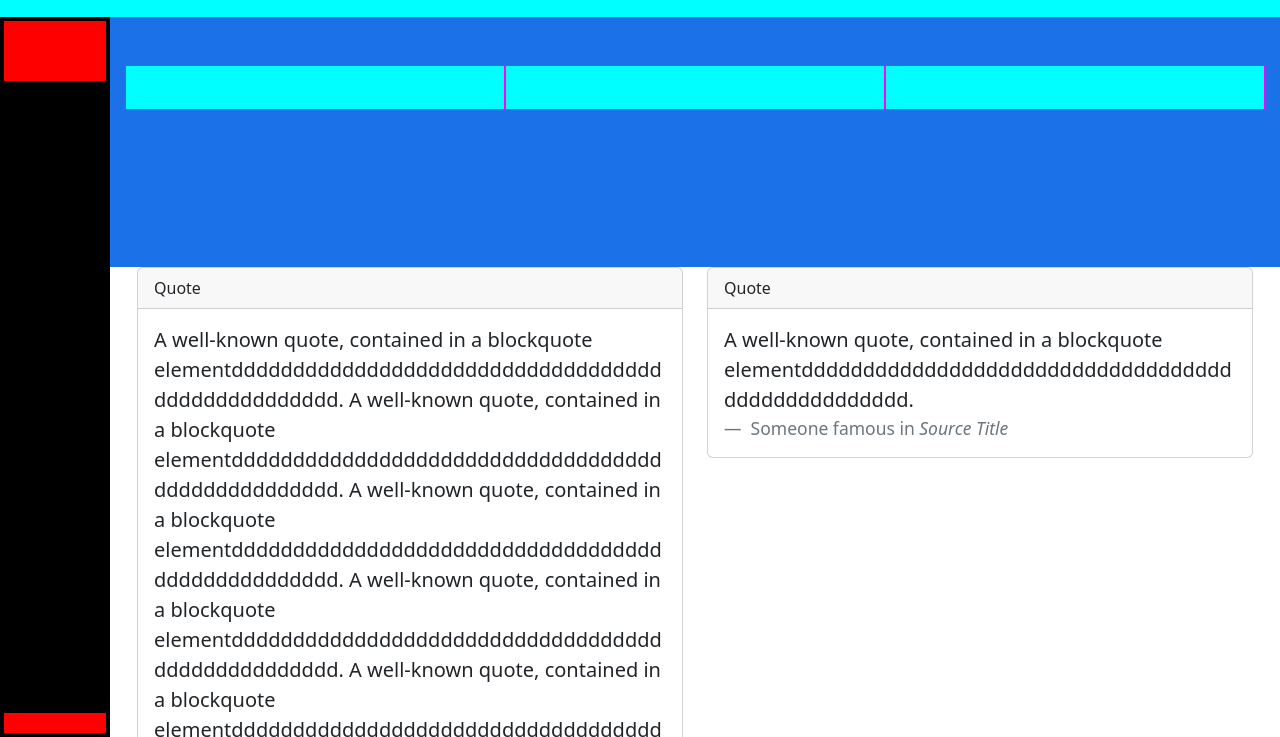
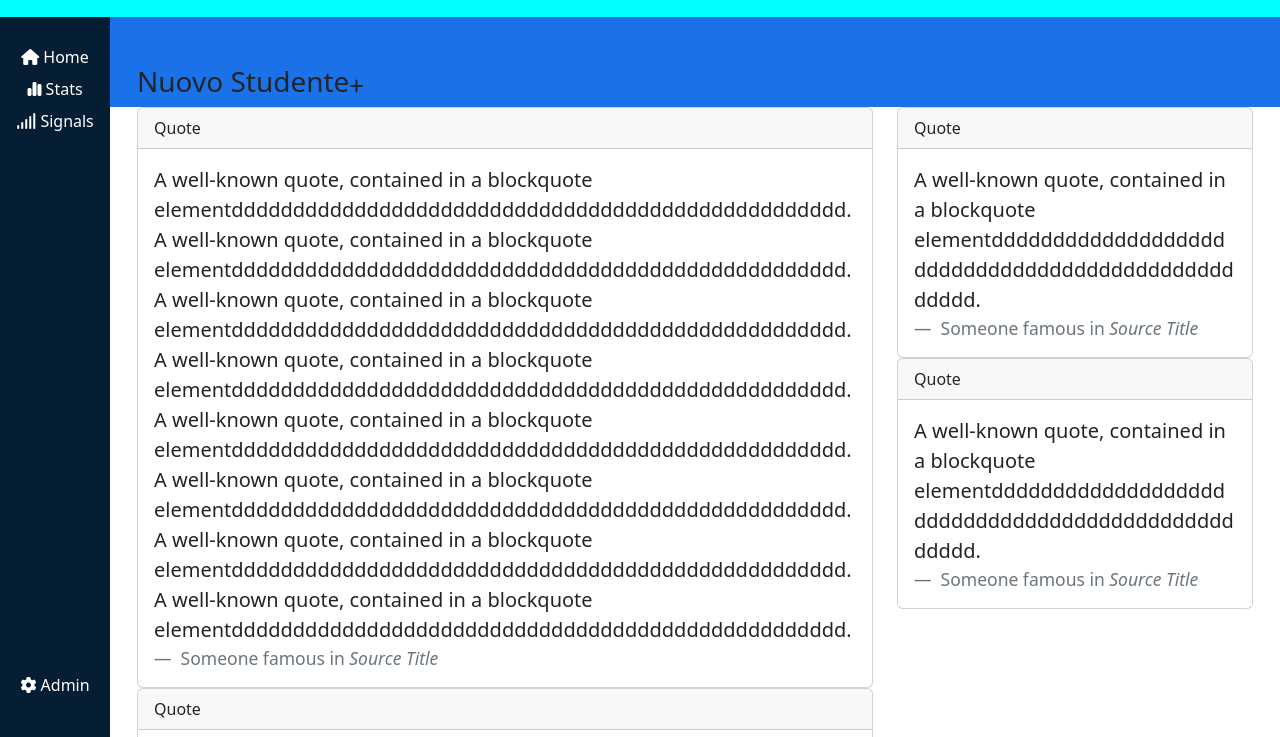
Before and after one commit to Donato-Carola/html-css-bootstrap-dashboard, a plain HTML site: page index.html in a window 1280 px wide. Shown: the part 63-800 px from the top of the page. Drawn offline with nearby package versions, Linux system fonts and the light colour scheme.

Commit message:
modifiche nell'aside con la i tag ul , il menu che scompare costruito con d-none e d-block

```diff
--- a/css/style.css
+++ b/css/style.css
@@ -53,8 +53,8 @@ i.fa-bell{
 /*CSS aside*/
 
 aside{
-    background-color: black;
-    width: 70px;
+    background-color: rgb(5, 30, 52);
+    width: 80px;
     height: calc(100vh - 80px);
 
 }
@@ -65,37 +65,39 @@ aside>section{
 }
 
 aside>section  div{
-    background-color: red;
-    height: 20px;
+
     width: 100%;
 
 }
+
+
 
 /*CSS right box*/
 
 main>section.right-box{
     overflow: auto;
 
-    width: calc(100% - 70px);
+    width: calc(100% - 80px);
     height: calc(100vh - 80px);
 }
 
+
+/*Header del box-right principale*/
+
 section.right-box>header{
     background-color: rgb(27, 114, 232);
-    height: 250px;
-}
 
-section.right-box>header>section>div div{
-    background-color: aqua;
-    height: 45px;
-    border: 1px solid magenta;
 }
 
 
 
 
 
-@media all and (min-width:768px){
+
+
+
+
+@media all and (min-width:992px){
    aside{
     width: 110px;
    }
--- a/index.html
+++ b/index.html
@@ -21,46 +21,45 @@
       <section>
         <nav class="navbar navbar-expand-lg">
           <div class="container-fluid flex-nowrap">
+
             <img src="" class="pe-1" alt="logo" />
 
             <div class="input-group pe-1">
-              <span class="input-group-text" id="basic-addon1"
-                ><i class="fa-solid fa-magnifying-glass"></i
-              ></span>
+              <span class="input-group-text" id="basic-addon1">
+                <i class="fa-solid fa-magnifying-glass"></i>
+            </span>
               <input
                 type="text"
                 class="form-control"
                 placeholder="Username"
                 aria-label="Username"
-                aria-describedby="basic-addon1"
-              />
+                aria-describedby="basic-addon1"/>
             </div>
             <i class="fa-solid fa-bell d-lg-none"></i>
             <div class="collapse navbar-collapse" id="navbarSupportedContent">
               <ul class="navbar-nav ms-auto">
                 <li class="nav-item">
-                  <a class="nav-link active" aria-current="page" href="#"
-                    ><i class="fa-solid fa-bars"></i
-                  ></a>
+                  <a class="nav-link active" aria-current="page" href="#">
+                    <i class="fa-solid fa-bars"></i>
+                  </a>
                 </li>
                 <li class="nav-item">
-                  <a class="nav-link active" aria-current="page" href="#"
-                    ><i class="fa-solid fa-circle-question"></i
-                  ></a>
+                  <a class="nav-link active" aria-current="page" href="#">
+                    <i class="fa-solid fa-circle-question"></i>
+                  </a>
                 </li>
                 <li class="nav-item">
-                  <a class="nav-link active" aria-current="page" href="#"
-                    ><i class="fa-solid fa-ellipsis-vertical"></i
-                  ></a>
+                  <a class="nav-link active" aria-current="page" href="#">
+                    <i class="fa-solid fa-ellipsis-vertical"></i>
+                  </a>
                 </li>
                 <li class="nav-item">
                   <a
                     class="nav-link active d-lg-block"
                     aria-current="page"
-                    href="#"
-                  >
-                    <i class="fa-solid fa-bell"></i
-                  ></a>
+                    href="#">
+                    <i class="fa-solid fa-bell"></i>
+                  </a>
                 </li>
               </ul>
             </div>
@@ -71,17 +70,67 @@
 
     <main class="d-flex">
       <!--Aside laterale nel main-->
-      <aside>
-        <section class="d-flex flex-column justify-content-between p-1 ">
-          <div>
-            <div></div>
-            <div></div>
-            <div></div>
-          </div>
+      <aside class="text-white">
+        <section class="d-flex flex-column justify-content-between p-1 text-center pt-4 pb-4">
 
-          <div></div>
+            <ul class="list-group lh-lg d-lg-none">
+            <li><i class="fa-solid fa-house"></i></li>
+            <li><i class="fa-solid fa-chart-simple"></i></li>
+            <li><i class="fa-solid fa-signal"></i></li>
+          </ul>
+
+
+
+          <ul class="list-group d-lg-none">
+            <li><i class="fa-solid fa-gear"> </i></li>
+
+          </ul>
+
+           <!--CONTENUTO DELL'ASIDE CHE SCOMPARE CON D-LG-NONE , PURTROPPO NON RIESCO CON COLLAPSE-->
+
+
+            <ul class="list-group-item lh-lg d-none d-lg-block ">
+              <li class="w-100">
+                <i class="fa-solid fa-house text-start"></i>
+                <span>Home</span>
+              </li>
+            <li>
+              <i class="fa-solid fa-chart-simple text-start"></i>
+              <span>Stats</span>
+            </li>
+            <li>
+              <i class="fa-solid fa-signal"></i>
+             <span>Signals</span>
+            </li>
+            </ul>
+
+
+
+
+
+ <!--CONTENUTO DELL'ASIDE CHE SCOMPARE CON D-LG-NONE , PURTROPPO NON RIESCO CON COLLAPSE-->
+
+          <ul class="list-group-item d-none d-lg-block">
+            <li>
+              <i class="fa-solid fa-gear"> </i>
+             <span>Admin</span>
+            </li>
+          </ul>
+
+
+
+
+
         </section>
       </aside>
+
+
+
+
+
+
+
+
 
       <!-- sezione principale di destra -->
 
@@ -90,18 +139,42 @@
         <header>
           <section class="container">
             <div class="row pt-5">
-              <div class="col-12 col-md-4"></div>
-              <div class="col-12 col-md-4"></div>
-              <div class="col-12 col-md-4"></div>
+              <div class="col-12 col-md-4 d-flex align-items-center">
+                 <h3>Nuovo Studente</h3>
+                 <i class="fa-solid fa-plus border-2 "></i>
+              </div>
+              <div class="col-12 col-md-4">
+
+              </div>
+              <div class="col-12 col-md-4">
+
+              </div>
             </div>
           </section>
         </header>
-        <!--sezione dove ci sono le card-->
+
+
+
+
+
+
+
+
+
+
+
+
+
+
+
+
+
+
+        <!--sezione dove ci sono le 4 card-->
         <section class="container">
-          <div class="row row-cols-1 row-cols-md-2">
-             <!--Card 1-->
-         <div class="col">
-
+          <div class="row">
+            <!--Card 1 E 2-->
+            <div class="col-12 col-md-8">
               <div class="card">
                 <div class="card-header">Quote</div>
                 <div class="card-body">
@@ -131,32 +204,7 @@
                   </blockquote>
                 </div>
               </div>
-              </div>
 
-
-            <!--Card due-->
-
-            <div class="col">
-              <div class="card">
-                <div class="card-header">Quote</div>
-                <div class="card-body">
-                  <blockquote class="blockquote mb-0">
-                    <p>
-                      A well-known quote, contained in a blockquote
-                      elementdddddddddddddddddddddddddddddddddddddddddddddddddd.
-                    </p>
-                    <footer class="blockquote-footer">
-                      Someone famous in
-                      <cite title="Source Title">Source Title</cite>
-                    </footer>
-                  </blockquote>
-                </div>
-              </div>
-            </div>
-
-            <!--card tre-->
-
-            <div class="col">
               <div class="card">
                 <div class="card-header">Quote</div>
                 <div class="card-body">
@@ -188,9 +236,25 @@
               </div>
             </div>
 
-             <!--card quattro-->
+            <!--Card 3 e 4-->
 
-            <div class="col">
+            <div class="col-12 col-md-4">
+              <div class="card">
+                <div class="card-header">Quote</div>
+                <div class="card-body">
+                  <blockquote class="blockquote mb-0">
+                    <p>
+                      A well-known quote, contained in a blockquote
+                      elementdddddddddddddddddddddddddddddddddddddddddddddddddd.
+                    </p>
+                    <footer class="blockquote-footer">
+                      Someone famous in
+                      <cite title="Source Title">Source Title</cite>
+                    </footer>
+                  </blockquote>
+                </div>
+              </div>
+
               <div class="card">
                 <div class="card-header">Quote</div>
                 <div class="card-body">
@@ -208,118 +272,8 @@
               </div>
             </div>
           </div>
-         </div>
         </section>
       </section>
     </main>
-
-    <!--
-    <header>
-    <nav>
-    </nav>
-   </header>
-
-
-    <div class="d-flex">
-
-    <aside class="d-flex flex-column justify-content-between">
-        <section ></section>
-        <section>
-            <div></div>
-            <div></div>
-           </section>
-
-
-
-    </aside>
-
-<main >
- <div class="my_box">
-    <h1>dfdfsfd</h1>
-    <h1>dfdfsfd</h1>
-    <h1>dfdfsfd</h1>
-    <h1>dfdfsfd</h1>
-    <h1>dfdfsfd</h1>
-    <h1>dfdfsfd</h1>
-    <h1>dfdfsfd</h1>
-    <h1>dfdfsfd</h1>
-    <h1>dfdfsfd</h1>
-    <h1>dfdfsfd</h1>
-    <h1>dfdfsfd</h1>
-    <h1>dfdfsfd</h1>
-    <h1>dfdfsfd</h1>
-    <h1>dfdfsfd</h1>
-    <h1>dfdfsfd</h1>
-    <h1>dfdfsfd</h1>
-    <h1>dfdfsfd</h1>
-    <h1>dfdfsfd</h1>
-    <h1>dfdfsfd</h1>
-    <h1>dfdfsfd</h1>
-    <h1>dfdfsfd</h1>
-    <h1>dfdfsfd</h1>
-    <h1>dfdfsfd</h1>
-    <h1>dfdfsfd</h1>
-    <h1>dfdfsfd</h1>
-    <h1>dfdfsfd</h1>
-    <h1>dfdfsfd</h1>
-    <h1>dfdfsfd</h1>
-    <h1>dfdfsfd</h1>
-    <h1>dfdfsfd</h1>
-    <h1>dfdfsfd</h1>
-    <h1>dfdfsfd</h1>
-    <h1>dfdfsfd</h1>
-    <h1>dfdfsfd</h1>
-    <h1>dfdfsfd</h1>
-    <h1>dfdfsfd</h1>
-    <h1>dfdfsfd</h1>
-    <h1>dfdfsfd</h1>
-    <h1>dfdfsfd</h1>
-    <h1>dfdfsfd</h1>
-    <h1>dfdfsfd</h1>
-    <h1>dfdfsfd</h1>
-    <h1>dfdfsfd</h1>
-    <h1>dfdfsfd</h1>
-    <h1>dfdfsfd</h1>
-    <h1>dfdfsfd</h1>
-    <h1>dfdfsfd</h1>
-    <h1>dfdfsfd</h1>
-    <h1>dfdfsfd</h1>
-    <h1>dfdfsfd</h1>
-    <h1>dfdfsfd</h1>
-    <h1>dfdfsfd</h1>
-    <h1>dfdfsfd</h1>
-    <h1>dfdfsfd</h1>
-    <h1>dfdfsfd</h1>
-    <h1>dfdfsfd</h1>
-    <h1>dfdfsfd</h1>
-    <h1>dfdfsfd</h1>
-    <h1>dfdfsfd</h1>
-    <h1>dfdfsfd</h1>
-    <h1>dfdfsfd</h1>
-    <h1>dfdfsfd</h1>
-    <h1>dfdfsfd</h1>
-    <h1>dfdfsfd</h1>
-    <h1>dfdfsfd</h1>
-    <h1>dfdfsfd</h1>
-    <h1>dfdfsfd</h1>
-    <h1>dfdfsfd</h1>
-    <h1>dfdfsfd</h1>
-    <h1>dfdfsfd</h1>
-    <h1>dfdfsfd</h1>
-    <h1>dfdfsfd</h1>
-    <h1>dfdfsfd</h1>
-    <h1>dfdfsfd</h1>
-    <h1>dfdfsfd</h1>
-    <h1>dfdfsfd</h1>
-    <h1>dfdfsfd</h1>
-    <h1>dfdfsfd</h1>
-
-
-
-
- </div>
-
-</main>
-</div>-->
   </body>
 </html>
```
Lines whose indentation alone changed are shown as unchanged.
